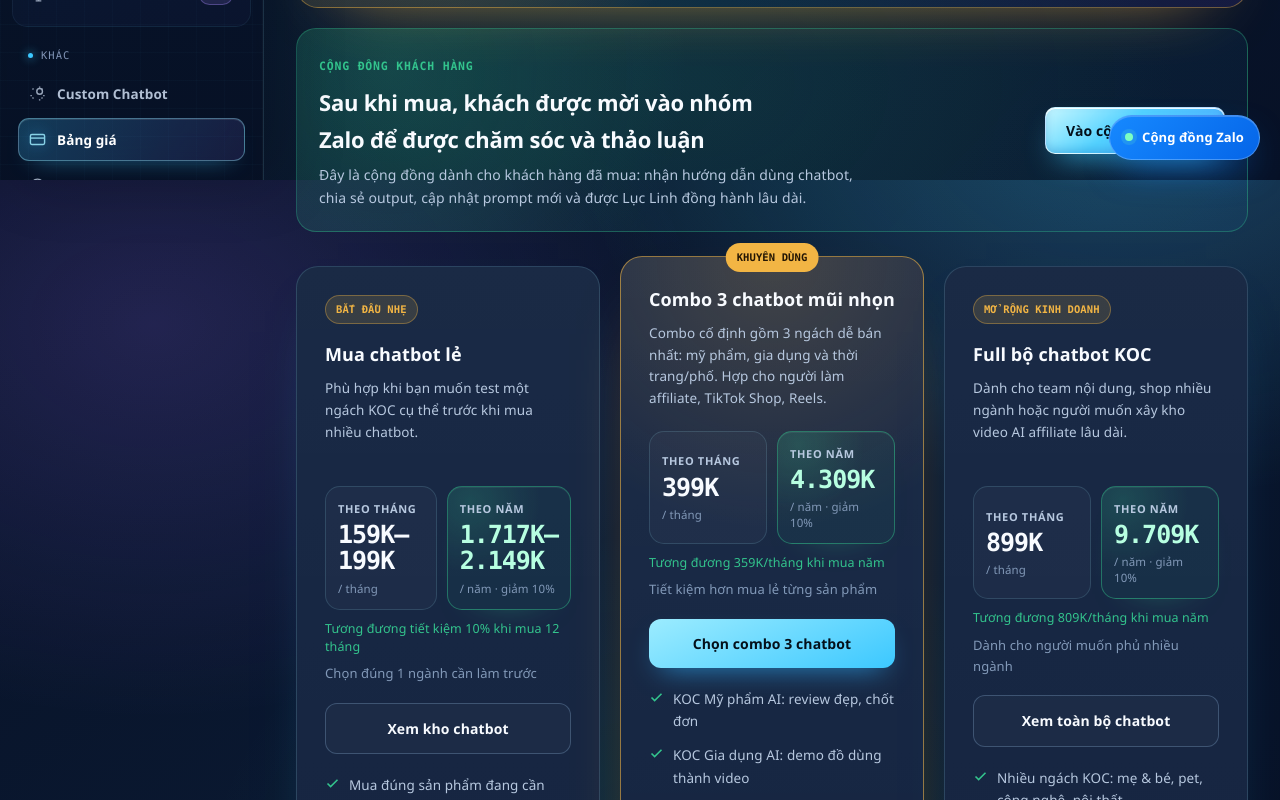
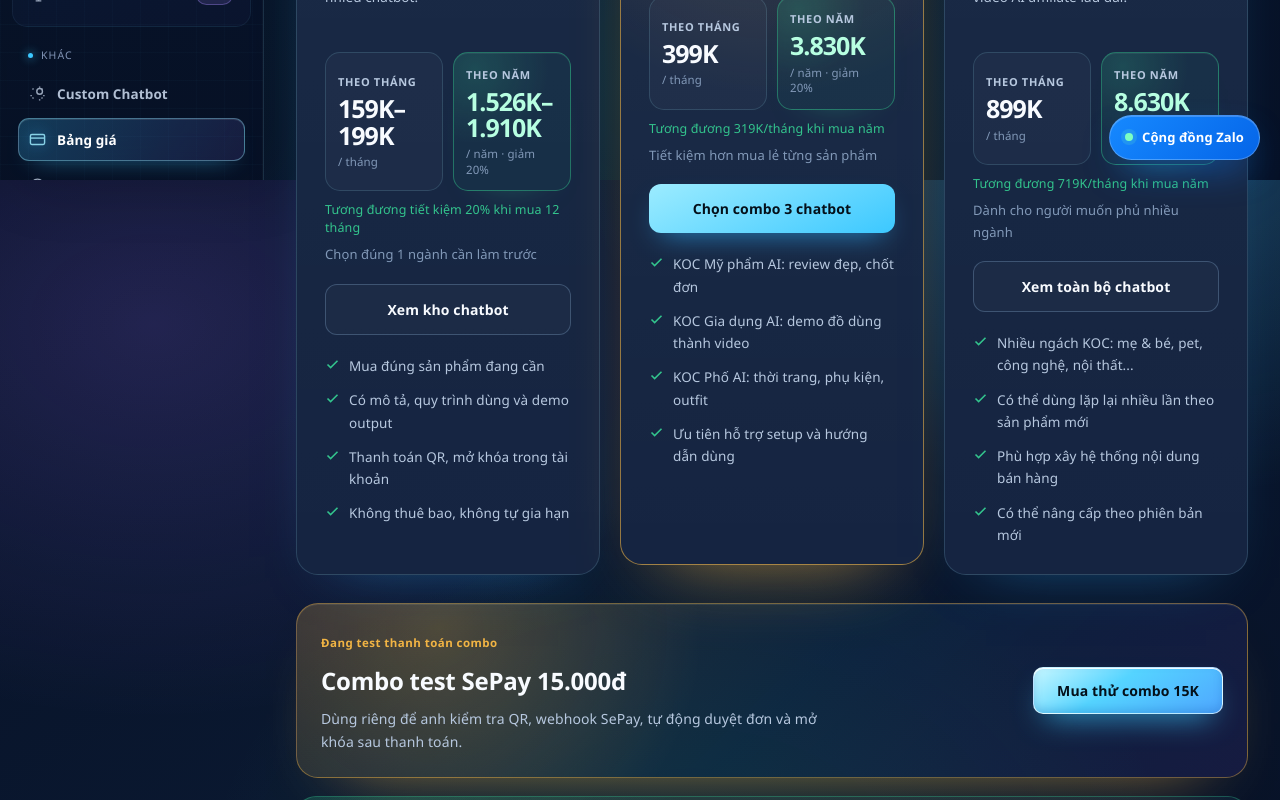
Before and after one commit to baggball/luc-linh-media, a Next.js app: page /bang-gia in a window 1280 px wide. Shown: the part 620-1420 px from the top of the page. Built offline with nearby package versions, Linux system fonts and the light colour scheme; no server answers.

Commit message:
Update yearly discount and numeric fonts

```diff
--- a/app/bang-gia/BangGiaClient.tsx
+++ b/app/bang-gia/BangGiaClient.tsx
@@ -13,8 +13,8 @@
     name: "Mua chatbot lẻ",
     tag: "BẮT ĐẦU NHẸ",
     monthlyPrice: "159K–199K",
-    yearlyPrice: "1.717K–2.149K",
-    yearlyNote: "Tương đương tiết kiệm 10% khi mua 12 tháng",
+    yearlyPrice: "1.526K–1.910K",
+    yearlyNote: "Tương đương tiết kiệm 20% khi mua 12 tháng",
     old: "Chọn đúng 1 ngành cần làm trước",
     desc: "Phù hợp khi bạn muốn test một ngách KOC cụ thể trước khi mua nhiều chatbot.",
     href: "/chatbot",
@@ -30,8 +30,8 @@
     name: "Combo 3 chatbot mũi nhọn",
     tag: "KHUYÊN DÙNG",
     monthlyPrice: "399K",
-    yearlyPrice: "4.309K",
-    yearlyNote: "Tương đương 359K/tháng khi mua năm",
+    yearlyPrice: "3.830K",
+    yearlyNote: "Tương đương 319K/tháng khi mua năm",
     old: "Tiết kiệm hơn mua lẻ từng sản phẩm",
     desc: "Combo cố định gồm 3 ngách dễ bán nhất: mỹ phẩm, gia dụng và thời trang/phố. Hợp cho người làm affiliate, TikTok Shop, Reels.",
     href: "/chatbot",
@@ -48,8 +48,8 @@
     name: "Full bộ chatbot KOC",
     tag: "MỞ RỘNG KINH DOANH",
     monthlyPrice: "899K",
-    yearlyPrice: "9.709K",
-    yearlyNote: "Tương đương 809K/tháng khi mua năm",
+    yearlyPrice: "8.630K",
+    yearlyNote: "Tương đương 719K/tháng khi mua năm",
     old: "Dành cho người muốn phủ nhiều ngành",
     desc: "Dành cho team nội dung, shop nhiều ngành hoặc người muốn xây kho video AI affiliate lâu dài.",
     href: "/chatbot",
@@ -70,7 +70,7 @@
         <span>✓ Có gói theo tháng và theo năm</span>
         <span>✓ Thanh toán QR tự động xác nhận</span>
         <span>✓ Có link dùng sau khi mua</span>
-        <span>✓ Mua năm tiết kiệm thêm 10%</span>
+        <span>✓ Mua năm tiết kiệm thêm 20%</span>
       </div>
 
       <div className={styles.pgHead}>
@@ -79,8 +79,40 @@
           Chọn gói phù hợp để <em>bắt đầu tạo video bán hàng bằng AI</em>
         </h1>
         <p>
-          Nếu mới bắt đầu, chọn gói tháng để test nhanh. Nếu đã xác định làm nội dung bán hàng lâu dài, chọn gói năm để tiết kiệm thêm 10% và được đồng hành ổn định hơn.
+          Nếu mới bắt đầu, chọn gói tháng để test nhanh. Nếu đã xác định làm nội dung bán hàng lâu dài, chọn gói năm để tiết kiệm thêm 20% và được đồng hành ổn định hơn.
         </p>
+      </div>
+
+      <div className={styles.plans}>
+        {plans.map((plan) => (
+          <div className={`${styles.plan} ${plan.featured ? styles.feat : ""}`} key={plan.name}>
+            <span className={styles.planTag}>{plan.tag}</span>
+            <div className={styles.planName}>{plan.name}</div>
+            <div className={styles.planDesc}>{plan.desc}</div>
+            <div className={styles.billingGrid}>
+              <div className={styles.billingBox}>
+                <span>Theo tháng</span>
+                <strong className="font-mono">{plan.monthlyPrice}</strong>
+                <small>/ tháng</small>
+              </div>
+              <div className={`${styles.billingBox} ${styles.yearlyBox}`}>
+                <span>Theo năm</span>
+                <strong className="font-mono">{plan.yearlyPrice}</strong>
+                <small>/ năm · giảm 20%</small>
+              </div>
+            </div>
+            <div className={styles.yearlyNote}>{plan.yearlyNote}</div>
+            <div className={styles.planOld}>{plan.old}</div>
+            <Link className={styles.planCta} href={plan.href}>
+              {plan.cta}
+            </Link>
+            <ul className={styles.planFeats}>
+              {plan.features.map((feature) => (
+                <li key={feature}>{CHECK}{feature}</li>
+              ))}
+            </ul>
+          </div>
+        ))}
       </div>
 
       <div className={styles.comboBand}>
@@ -103,38 +135,6 @@
         <a className="btn btn-primary" href={ZALO_COMMUNITY_URL} target="_blank" rel="noopener">
           Vào cộng đồng Zalo
         </a>
-      </div>
-
-      <div className={styles.plans}>
-        {plans.map((plan) => (
-          <div className={`${styles.plan} ${plan.featured ? styles.feat : ""}`} key={plan.name}>
-            <span className={styles.planTag}>{plan.tag}</span>
-            <div className={styles.planName}>{plan.name}</div>
-            <div className={styles.planDesc}>{plan.desc}</div>
-            <div className={styles.billingGrid}>
-              <div className={styles.billingBox}>
-                <span>Theo tháng</span>
-                <strong className="font-mono">{plan.monthlyPrice}</strong>
-                <small>/ tháng</small>
-              </div>
-              <div className={`${styles.billingBox} ${styles.yearlyBox}`}>
-                <span>Theo năm</span>
-                <strong className="font-mono">{plan.yearlyPrice}</strong>
-                <small>/ năm · giảm 10%</small>
-              </div>
-            </div>
-            <div className={styles.yearlyNote}>{plan.yearlyNote}</div>
-            <div className={styles.planOld}>{plan.old}</div>
-            <Link className={styles.planCta} href={plan.href}>
-              {plan.cta}
-            </Link>
-            <ul className={styles.planFeats}>
-              {plan.features.map((feature) => (
-                <li key={feature}>{CHECK}{feature}</li>
-              ))}
-            </ul>
-          </div>
-        ))}
       </div>
 
       <div className={styles.compare}>
--- a/app/bang-gia/bang-gia.module.css
+++ b/app/bang-gia/bang-gia.module.css
@@ -15,7 +15,7 @@
 .pgHead p{color:var(--mute); font-size:16px; line-height:1.7; max-width:68ch; margin:0 auto;}
 
 .comboBand{
-  display:flex; align-items:center; justify-content:space-between; gap:22px; margin:30px 0 34px; padding:24px;
+  display:flex; align-items:center; justify-content:space-between; gap:22px; margin:28px 0 18px; padding:24px;
   border-radius:22px; border:1px solid rgba(242,181,68,.42);
   background:
     radial-gradient(circle at 15% 15%, rgba(242,181,68,.22), transparent 32%),
@@ -27,7 +27,7 @@
 .comboBand p{color:var(--mute); margin:0; max-width:62ch; font-size:14px; line-height:1.65;}
 .comboBand :global(.btn){white-space:nowrap; min-width:190px; text-align:center;}
 .communityBand{
-  display:flex;align-items:center;justify-content:space-between;gap:22px;margin:-14px 0 34px;padding:22px;
+  display:flex;align-items:center;justify-content:space-between;gap:22px;margin:0 0 34px;padding:22px;
   border-radius:20px;border:1px solid rgba(51,196,141,.34);
   background:radial-gradient(circle at 10% 20%,rgba(51,196,141,.18),transparent 34%),linear-gradient(135deg,rgba(51,196,141,.09),rgba(47,177,255,.06));
 }
--- a/app/globals.css
+++ b/app/globals.css
@@ -17,7 +17,8 @@
   --violet:#a78bfa;
   --violet-deep:#7c5cf0;
   --font-body: "Segoe UI", -apple-system, Roboto, "Helvetica Neue", Arial, sans-serif;
-  --font-mono: ui-monospace, "Cascadia Code", "SFMono-Regular", Menlo, Consolas, "Liberation Mono", monospace;
+  --font-mono: "Segoe UI", -apple-system, Roboto, "Helvetica Neue", Arial, sans-serif;
+  --font-code: ui-monospace, "Cascadia Code", "SFMono-Regular", Menlo, Consolas, "Liberation Mono", monospace;
   --sidebar-w: 264px;
 }
 
@@ -46,7 +47,7 @@
 ::-webkit-scrollbar{height:8px; width:8px;}
 ::-webkit-scrollbar-thumb{background:var(--line-strong); border-radius:8px;}
 
-.font-mono{font-family:var(--font-mono); font-variant-numeric:tabular-nums;}
+.font-mono{font-family:var(--font-mono); font-variant-numeric:tabular-nums; letter-spacing:0;}
 .eyebrow{
   font-family:var(--font-mono); font-size:12px; letter-spacing:.14em; text-transform:uppercase;
   color:var(--electric-bright); display:flex; align-items:center; gap:10px;
```
